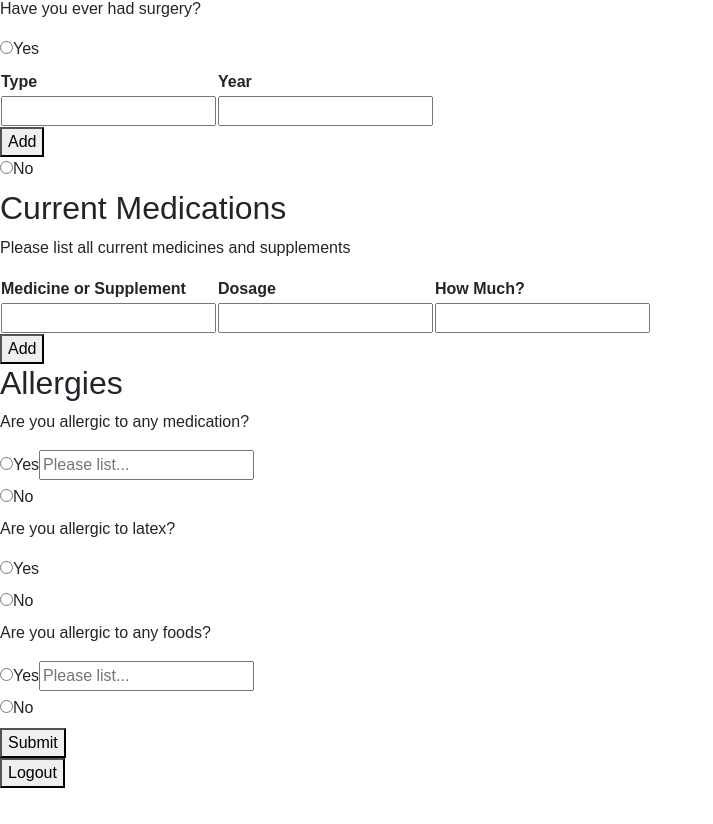
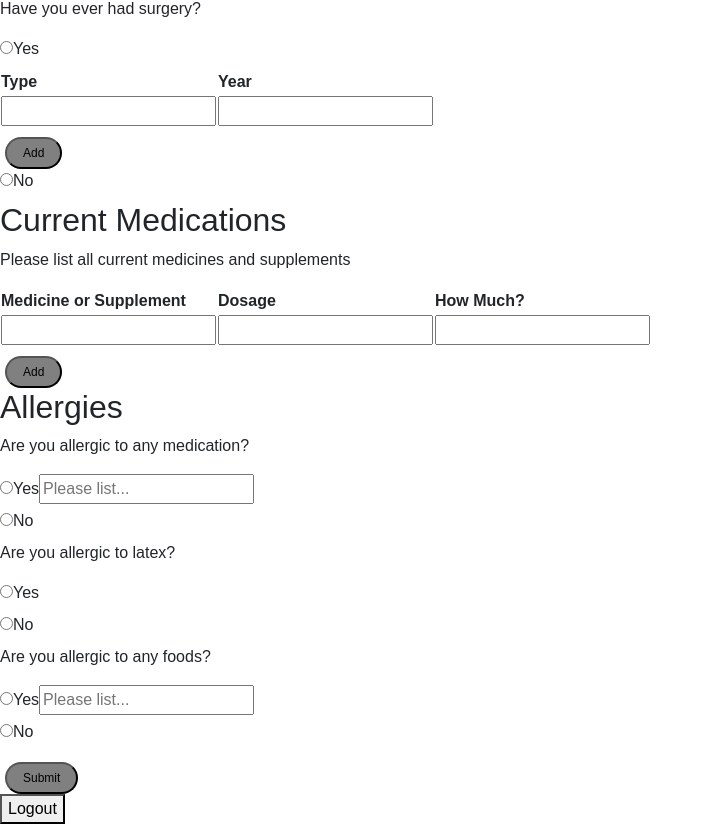
Before and after one commit to andrewjknapp/Symptom-Tracker, a React (Create React App) app in the folder client/: page / in a window 1280 px wide. Shown: the part 658-1482 px from the top of the page, without its empty margins (0-713 px from the left). Before the commit the page ends 1446 px from the top, so only its background shows below. Built offline with nearby package versions, Linux system fonts and the light colour scheme.

Commit message:
fixed navbar issue

```diff
--- a/client/src/component/Navbar.js
+++ b/client/src/component/Navbar.js
@@ -1,5 +1,5 @@
 import React from "react";
-import { BrowserRouter as Link } from "react-router-dom";
+import { Link } from "react-router-dom";
 import "./assets/css/Navbar.css";
 
 
--- a/client/src/component/assets/css/MedicalProfile.css
+++ b/client/src/component/assets/css/MedicalProfile.css
@@ -0,0 +1,10 @@
+
+.buttons {
+    display: inline-block;
+    padding: 5px 16px;
+    background-color: grey;
+    border-radius: 25px;
+    font-size: 12px;
+    margin-top: 10px;
+    margin-left: 5px;
+}
--- a/client/src/component/pages/MedicalProfile.js
+++ b/client/src/component/pages/MedicalProfile.js
@@ -56,7 +56,7 @@ function MedicalProfile() {
                             ))}
                         </tbody>
                     </table>
-                    <button type='button' id='add' onClick={updateSurgery}>Add</button>
+                    <button className='buttons' type='button' id='add' onClick={updateSurgery}>Add</button>
                     <br></br>
                     <input id='no' name='surgery' type='radio' value='no'></input>
                     <label htmlFor='surgeryNo'>No</label>
@@ -81,7 +81,8 @@ function MedicalProfile() {
                             ))}
                         </tbody>
                     </table>
-                    <button type='button' id='add' onClick={updateMed}>Add</button>
+                    <button className='buttons' type='button' id='add' onClick={updateMed}>Add</button>
+                    <br></br>
                     <h2>Allergies</h2>
                     <p>Are you allergic to any medication?</p>
                     <input id='yes' name='allergies' type='radio' value='yes' />
@@ -108,7 +109,7 @@ function MedicalProfile() {
 
                 </div>
                 <div>
-                    <button type='submit'>Submit</button>
+                    <button className='buttons' type='submit'>Submit</button>
                 </div>
             </form>
         </article>
--- a/client/src/component/pages/PrintOut.js
+++ b/client/src/component/pages/PrintOut.js
@@ -1,6 +1,5 @@
 import React from "react";
 import ReactToPrint from "react-to-print";
-import PropTypes from "prop-types";
 import MedicalProfile from "./MedicalProfile"
 
 class ComponentToPrint extends React.Component {
```
